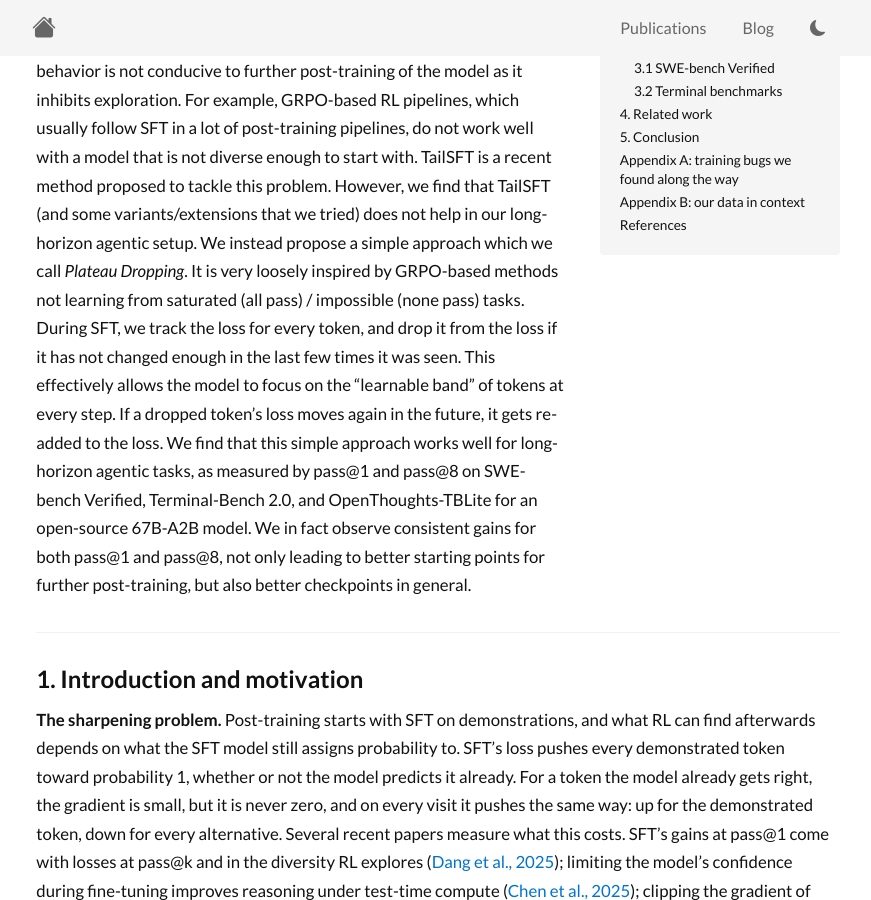
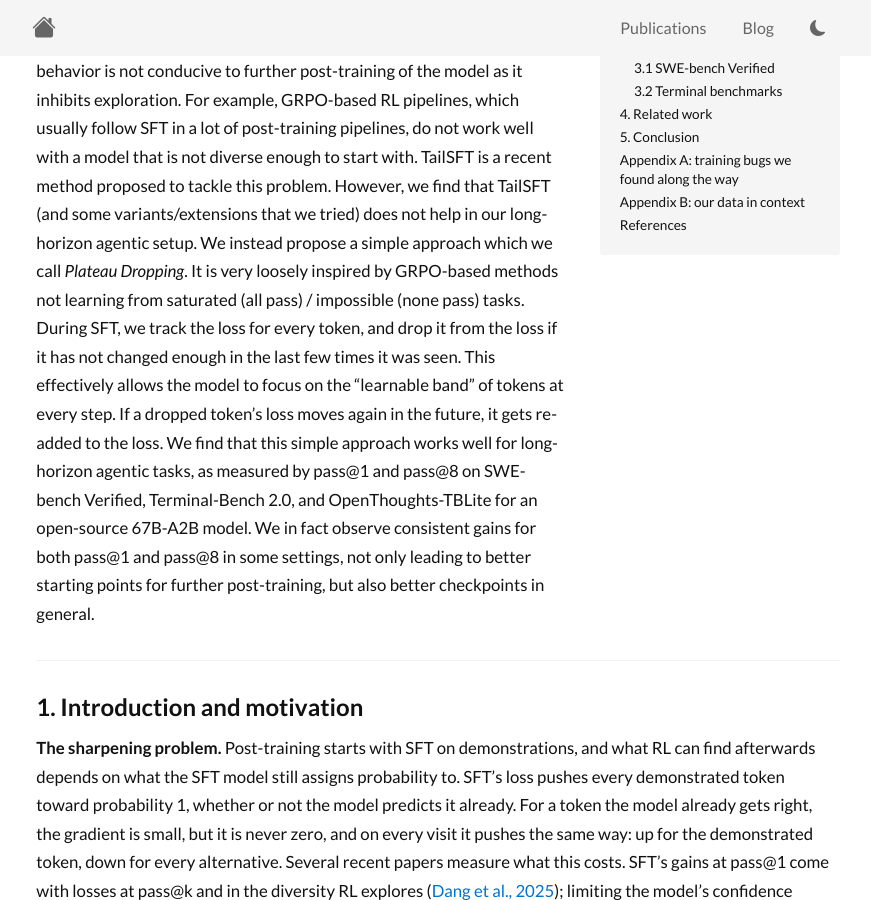
Before and after one commit to hrshtv/hrshtv.github.io, a Jekyll site: the page built from _posts/2026-10-20-plateau-dropping.md, in a window 1280 px wide and 900 px high, scrolled down 386 px. Shown: the whole window, without its empty margins (202-1073 px from the left). Built offline with Jekyll 4.4.1, drawn with Linux system fonts in a browser that asks for light colours; nearby versions of some CDN libraries; part of the change alters nothing that is shown; some of the changed text lies outside the part shown.

Commit message:
Plateau Dropping post: define per-token loss and SFT objective; summary edit
Co-Authored-By: Claude Opus 5.5 <noreply@anthropic.com>
Claude-Session: https://claude.ai/code/session_018Ea4K6tyj913yCS93WC7Xj

```diff
--- a/_posts/2026-10-20-plateau-dropping.md
+++ b/_posts/2026-10-20-plateau-dropping.md
@@ -20,7 +20,7 @@ We instead propose a simple approach which we call *Plateau Dropping*. It is ver
 During SFT, we track the loss for every token, and drop it from the loss if it has not changed enough in the last few times it was seen. This effectively allows the model to focus on the "learnable band" of tokens at every step.
 If a dropped token's loss moves again in the future, it gets re-added to the loss.
 We find that this simple approach works well for long-horizon agentic tasks, as measured by pass@1 and pass@8 on SWE-bench Verified, Terminal-Bench 2.0, and OpenThoughts-TBLite for an open-source 67B-A2B model.
-We in fact observe consistent gains for both pass@1 and pass@8, not only leading to better starting points for further post-training, but also better checkpoints in general.
+We in fact observe consistent gains for both pass@1 and pass@8 in some settings, not only leading to better starting points for further post-training, but also better checkpoints in general.
 
 </div>
 <div class="post-toc" markdown="1">
@@ -81,7 +81,19 @@ Our reading of why is that two things about sequence-level filtering do not fit
 
 For each token position, the trainer keeps the token's loss at its last two visits and a visit count. For our 6,301 terminal trajectories this bookkeeping takes about 2 GB of host (CPU) memory in each training process, about 8 GB on a four-GPU node. From the third visit on, if the loss changed by less than 10% between each of the last two visits (relative change, with a floor of 0.05), the token is dropped: its term is removed from the training loss, so it no longer contributes to the parameter update, but it still stays in the input as context for the tokens around it. If its loss moves again, it is trained again. Learned and stuck tokens are treated alike. Everything else is standard SFT, and the loss is averaged over the kept tokens.
 
-Formally, let $$\ell_i^{(v)}$$ be the loss of token $$i$$ at its $$v$$-th visit, and $$w_i \in \{0, 1\}$$ its SFT weight (1 for the agent's own tokens, 0 for prompts and tool outputs). With the relative change
+Formally, for a training trajectory $$y = (y_1, \dots, y_T) \sim \mathcal{D}$$, the loss of token $$i$$ is its negative log-likelihood under the model,
+
+$$
+\ell_i(\theta) = -\log p_\theta\big(y_i \mid y_{<i}\big),
+$$
+
+where $$y_{<i}$$ is everything before it in the trajectory (the prompt, earlier turns and tool outputs). Let $$w_i \in \{0, 1\}$$ be its SFT weight (1 for the agent's own tokens, 0 for prompts and tool outputs). Plain SFT minimises the expected loss of a trained token,
+
+$$
+\mathcal{L}_{\mathrm{SFT}}(\theta) = \mathbb{E}_{(y,\, i) \sim \mathcal{D}_w}\big[\ell_i(\theta)\big],
+$$
+
+where $$\mathcal{D}_w$$ draws a token uniformly from all tokens with $$w_i = 1$$ in the data, together with its trajectory. Let $$\ell_i^{(v)}$$ be the value of $$\ell_i$$ at the token's $$v$$-th visit. With the relative change
 
 $$
 r(a, b) = \frac{|b - a|}{\max(a, \varepsilon)},
```
